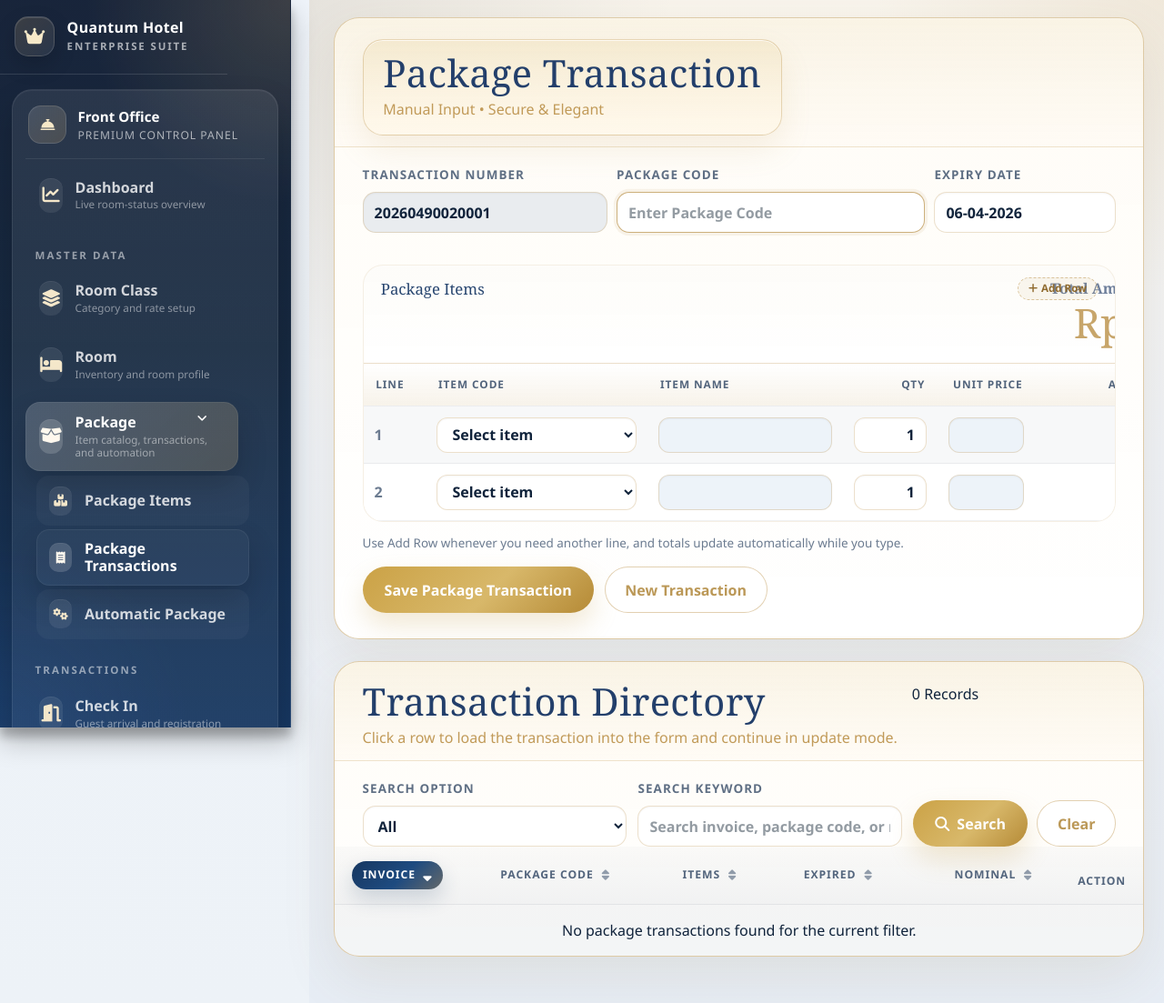
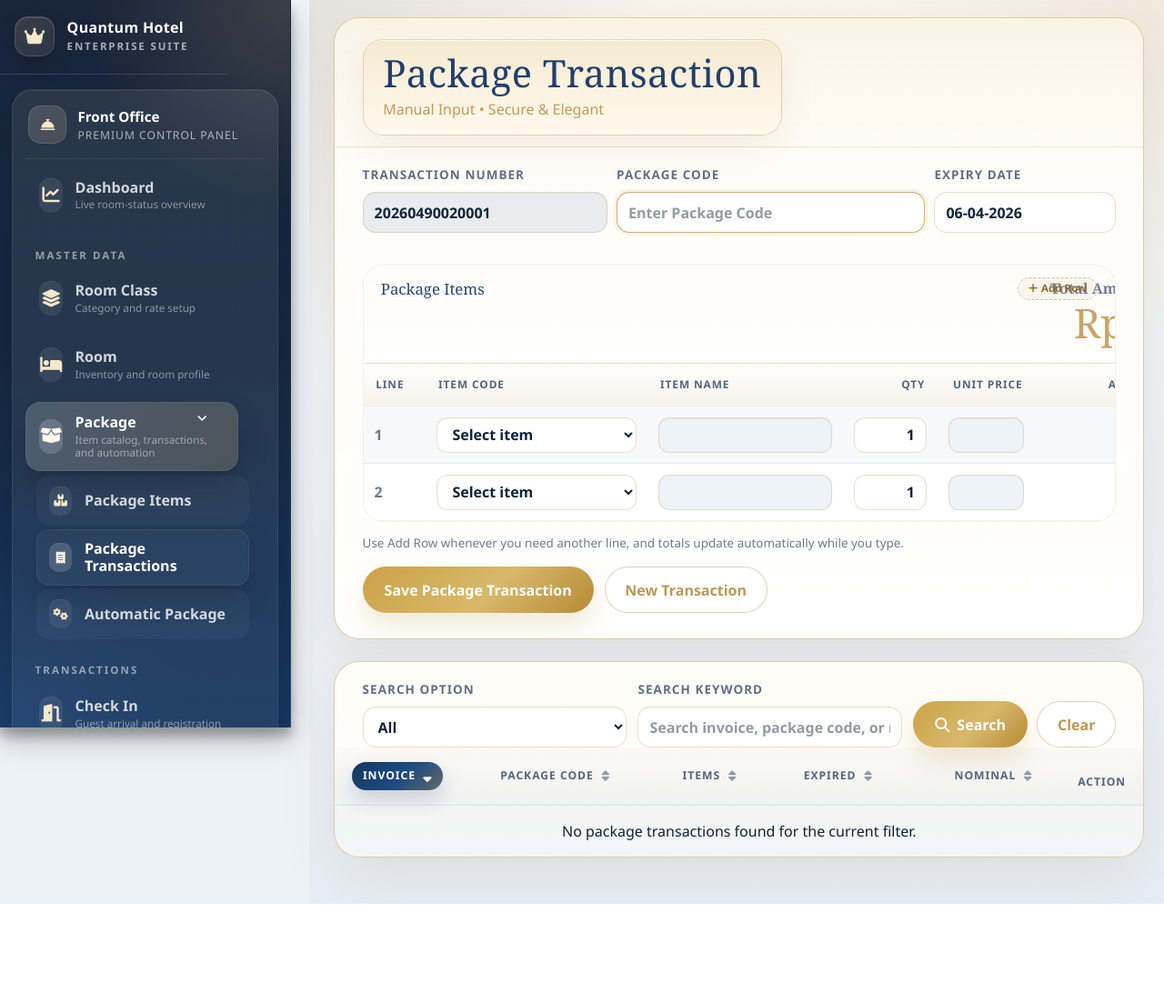
Before and after one commit to casmidi/quantumhotel, a Laravel app: page /menu-package-transaction in a window 1280 px wide. Shown: the whole page at 91% size. After the commit the page ends 994 px from the top, so only its background shows below. Run offline with Laravel 12, Linux system fonts and the light colour scheme; a user stored in the database is signed in; data comes from the database, SQL or seed files in the repository; data that the repository does not hold is empty; some libraries are stand-ins or nearby versions.

Commit message:
style(package): remove transaction directory header

```diff
--- a/resources/views/package/partials/transaction-directory-section.blade.php
+++ b/resources/views/package/partials/transaction-directory-section.blade.php
@@ -20,13 +20,6 @@
     };
 @endphp
 <section class="package-shell" id="packageDirectoryShell">
-        <div class="package-shell-header">
-            <div>
-                <h2 class="package-shell-title">Transaction Directory</h2>
-                <p class="package-shell-subtitle">Click a row to load the transaction into the form and continue in update mode.</p>
-            </div>
-            <span class="package-shell-badge">{{ number_format($summary['total'], 0, ',', '.') }} Records</span>
-        </div>
         <div class="package-shell-body pb-0">
             <form method="GET" action="/menu-package-transaction" class="package-search-form">
                 <div class="package-search-group">
```
